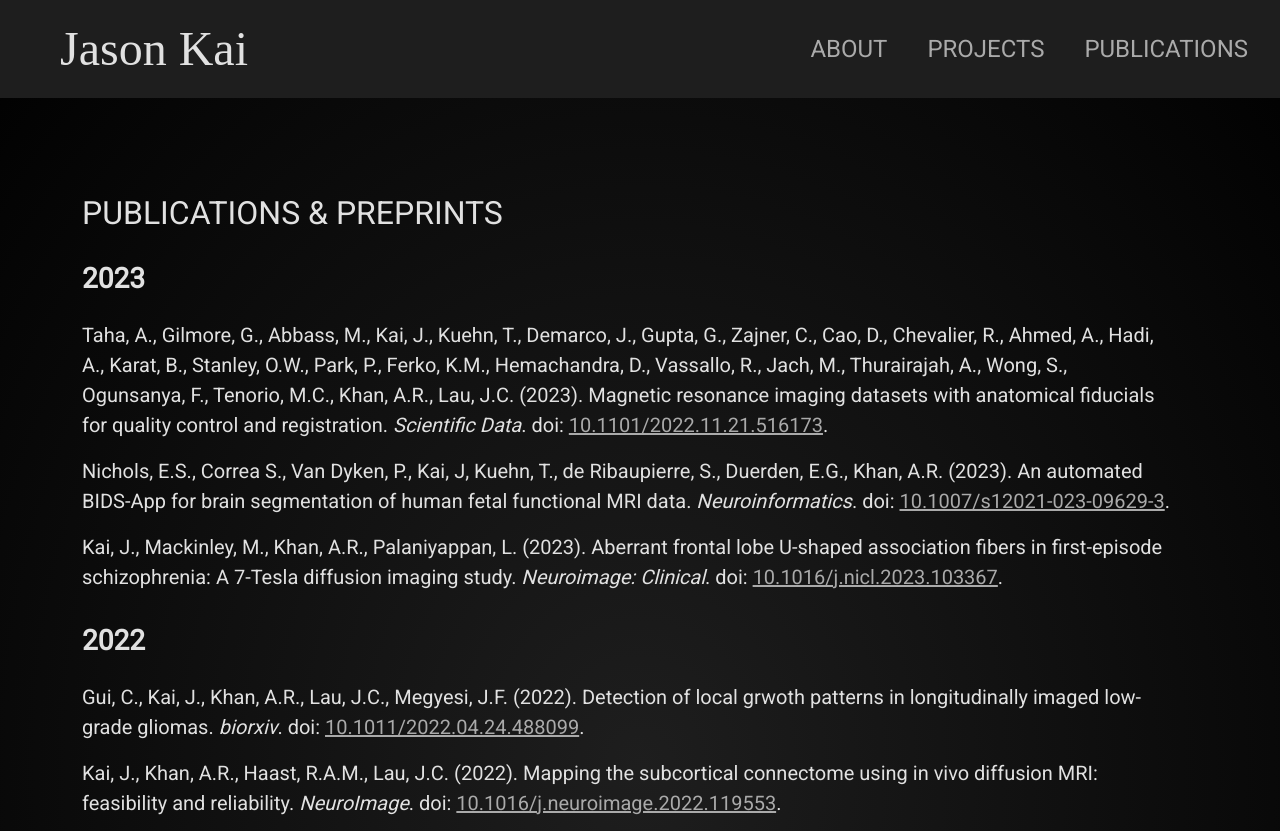
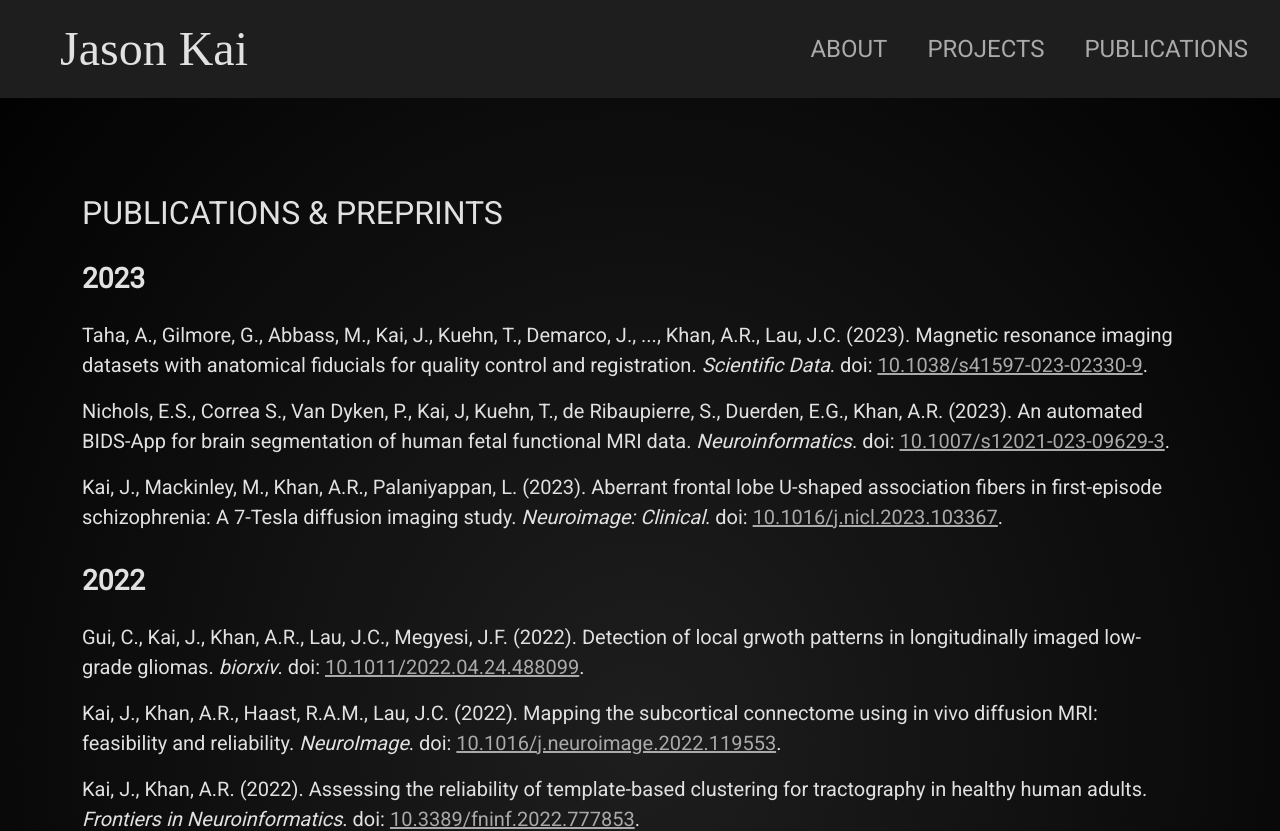
Before and after one commit to kaitj/kaitj.github.io, a Next.js app: page /publications in a window 1280 px wide. Shown: the top 831 px of the page. Built offline with nearby package versions, Linux system fonts and the light colour scheme; a web font is replaced by a local one.

Commit message:
add sci data paper

```diff
--- a/data/publications.ts
+++ b/data/publications.ts
@@ -10,30 +10,14 @@ const pubData: pubProps[] = [
       "Kai, J.",
       "Kuehn, T.",
       "Demarco, J.",
-      "Gupta, G.",
-      "Zajner, C.",
-      "Cao, D.",
-      "Chevalier, R.",
-      "Ahmed, A.",
-      "Hadi, A.",
-      "Karat, B.",
-      "Stanley, O.W.",
-      "Park, P.",
-      "Ferko, K.M.",
-      "Hemachandra, D.",
-      "Vassallo, R.",
-      "Jach, M.",
-      "Thurairajah, A.",
-      "Wong, S.",
-      "Ogunsanya, F.",
-      "Tenorio, M.C.",
+      "...",
       "Khan, A.R.",
       "Lau, J.C.",
     ],
     title:
       "Magnetic resonance imaging datasets with anatomical fiducials for quality control and registration",
     journal: "Scientific Data",
-    doi: "10.1101/2022.11.21.516173",
+    doi: "10.1038/s41597-023-02330-9",
   },
   {
     year: 2023,
```
